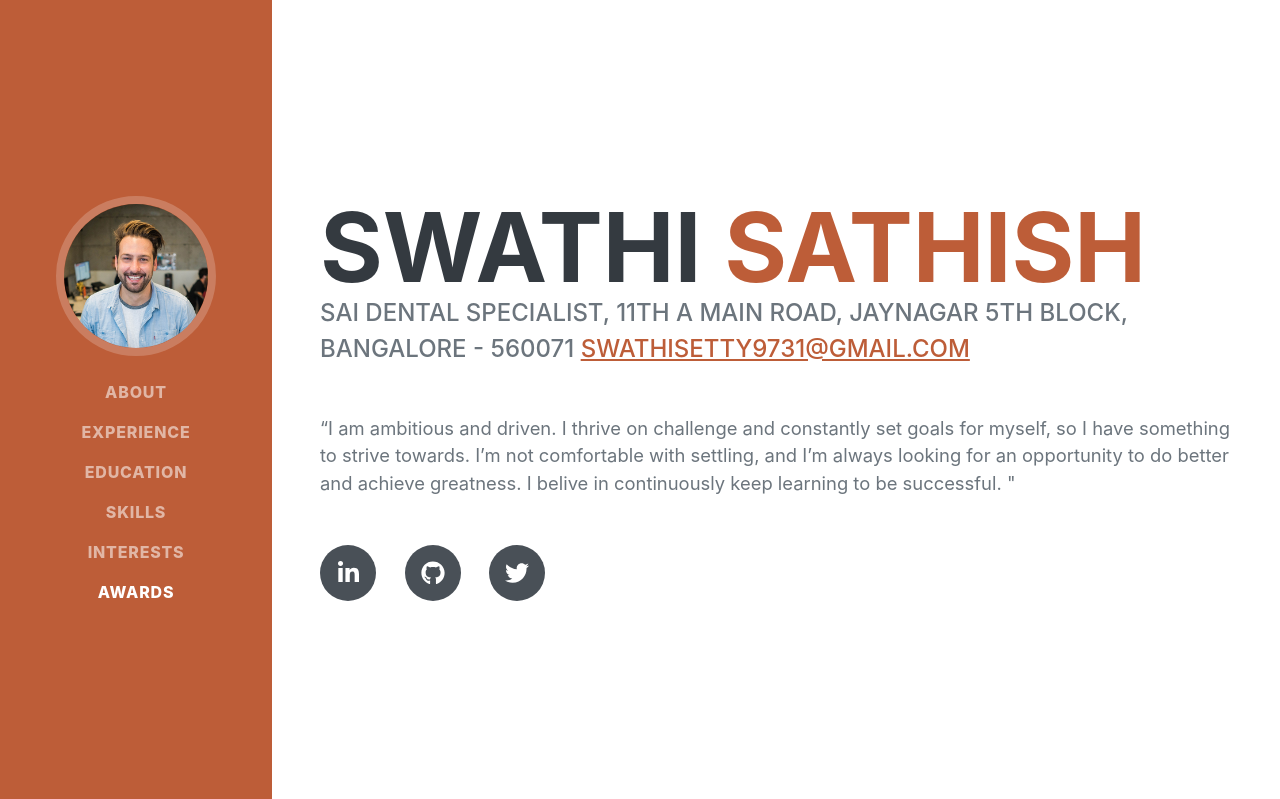
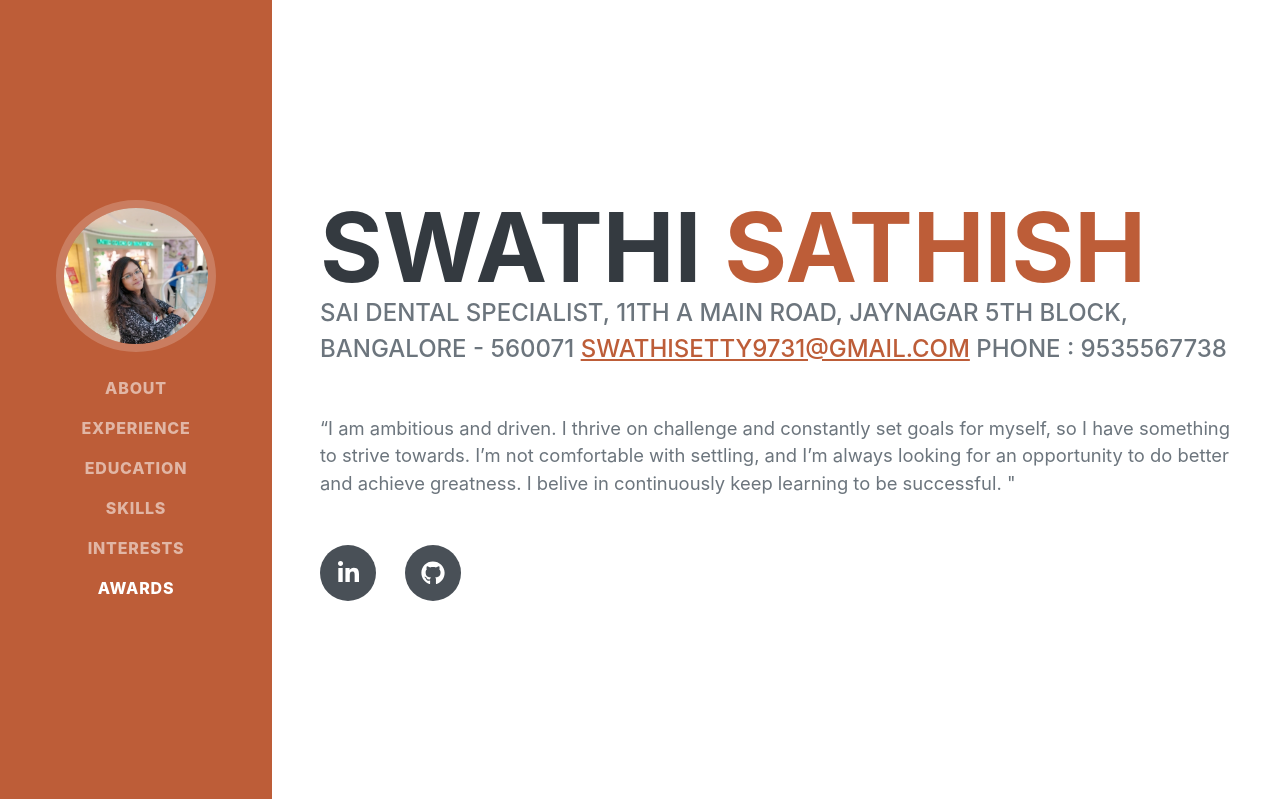
Before and after one commit to swathiz/myresume, a Django app: page / in a window 1280 px wide. Shown: the top 799 px of the page. Run offline with Django 3.2, Linux system fonts and the light colour scheme; some libraries are stand-ins or nearby versions; some web fonts are replaced.

Commit message:
content edit 2

```diff
--- a/templates/index.html
+++ b/templates/index.html
@@ -22,7 +22,7 @@
         <nav class="navbar navbar-expand-lg navbar-dark bg-primary fixed-top" id="sideNav">
             <a class="navbar-brand js-scroll-trigger" href="#page-top">
                 <span class="d-block d-lg-none">Swathi S</span>
-                <span class="d-none d-lg-block"><img class="img-fluid img-profile rounded-circle mx-auto mb-2" src="{% static 'assets/img/profile.jpg' %}" alt="..." /></span>
+                <span class="d-none d-lg-block"><img class="img-fluid img-profile rounded-circle mx-auto mb-2" src="{% static 'assets/img/My_photo.jpg' %}" alt="..." /></span>
             </a>
             <button class="navbar-toggler" type="button" data-bs-toggle="collapse" data-bs-target="#navbarResponsive" aria-controls="navbarResponsive" aria-expanded="false" aria-label="Toggle navigation"><span class="navbar-toggler-icon"></span></button>
             <div class="collapse navbar-collapse" id="navbarResponsive">
@@ -48,12 +48,13 @@
                     <div class="subheading mb-5">
                         Sai Dental Specialist, 11th A main road, jaynagar 5th block, Bangalore - 560071
                         <a href="mailto:swathisetty9731@gmail.com">swathisetty9731@gmail.com</a>
+                        Phone : 9535567738
                     </div>
                     <p class="lead mb-5"> “I am ambitious and driven. I thrive on challenge and constantly set goals for myself, so I have something to strive towards. I’m not comfortable with settling, and I’m always looking for an opportunity to do better and achieve greatness. I belive in continuously keep learning to be successful. "</p>
                     <div class="social-icons">
-                        <a class="social-icon" href="#!"><i class="fab fa-linkedin-in"></i></a>
-                        <a class="social-icon" href="#!"><i class="fab fa-github"></i></a>
-                        <a class="social-icon" href="#!"><i class="fab fa-twitter"></i></a>
+                        <a class="social-icon" href="https://www.linkedin.com/in/swathi-s-2633b1b0/"><i class="fab fa-linkedin-in"></i></a>
+                        <a class="social-icon" href="https://github.com/swathiz"><i class="fab fa-github"></i></a>
+                        <!--<a class="social-icon" href="#!"><i class="fab fa-twitter"></i></a>-->
                         <!--<a class="social-icon" href="#!"><i class="fab fa-facebook-f"></i></a>-->
                     </div>
                 </div>
```
Also changed, not shown: content/static/assets/img/My_photo.jpg (added), static/assets/img/My_photo.jpg (added).
